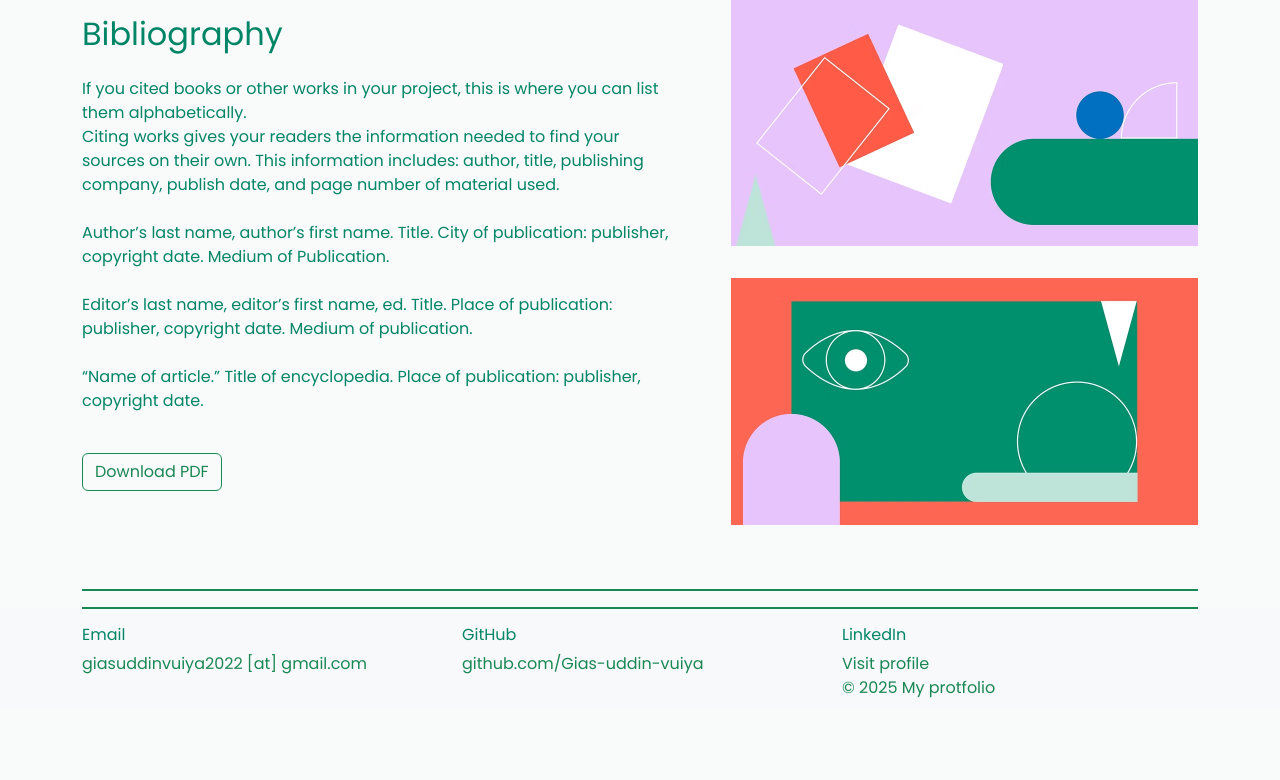
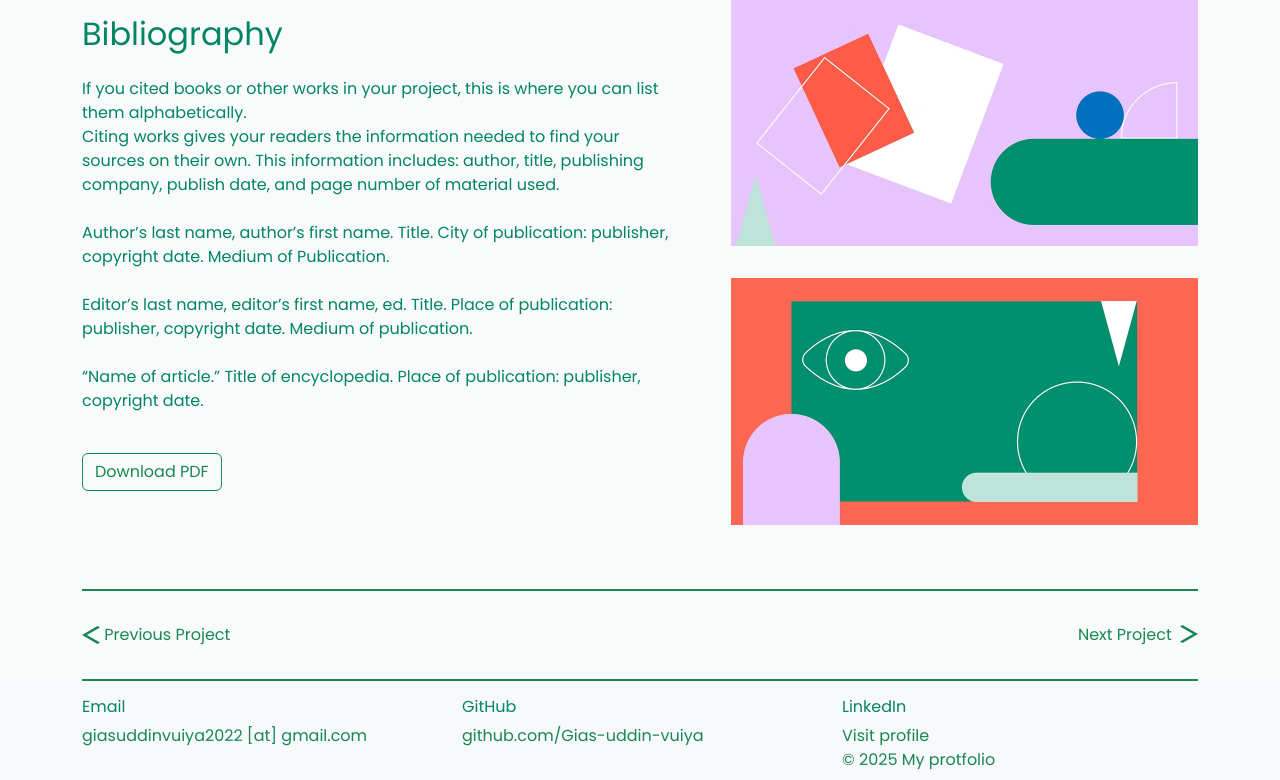
Before and after one commit to Gias-uddin-vuiya/capstone, a Django app: page /projects/english/ in a window 1280 px wide. Shown: the part 3786-4566 px from the top of the page. Before the commit the page ends 4484 px from the top, so only its background shows below. Run offline with Django 5.2, Linux system fonts and the light colour scheme.

Commit message:
feat: add pagination with custom icon for project navigation

```diff
--- a/portfolios/templates/makers_portfolio/english-project.html
+++ b/portfolios/templates/makers_portfolio/english-project.html
@@ -157,6 +157,29 @@
 
           <div class="divider mt-3 mb-3 border border-success"></div>
 
+          <div class="py-3 text-success">
+           <nav aria-label="Project navigation ">
+                <ul class="pagination justify-content-between align-items-center">
+
+                    <li class="page-item">
+                        <a class="page-link border-0 bg-transparent p-0 text-success fw-medium" href="#">
+                            {% include "makers_portfolio/icons/left-arrow.html"%} Previous Project
+                        </a>
+                    </li>
+
+                    <li class="page-item">
+                        <a class="page-link border-0 bg-transparent p-0 text-success fw-medium" href="#">
+                            Next Project
+                            <span class="d-inline-block ms-1" style="transform: rotate(180deg);">
+                            {% include "makers_portfolio/icons/right-arrow.html" %}
+                            </span>
+                        </a>
+                    </li>
+                </ul>
+            </nav>
+
+          </div>
+
           <div>
         </div>
     </section>
--- /dev/null
+++ b/portfolios/templates/makers_portfolio/icons/left-arrow.html
@@ -0,0 +1,12 @@
+<svg preserveAspectRatio="none" data-bbox="38.3 19.9 92.6 160.3"
+    viewBox="38.3 19.9 92.6 160.3"
+    height="18"
+    width="18"
+    xmlns="http://www.w3.org/2000/svg"
+    data-type="shape" role="presentation"
+    aria-hidden="true"
+    aria-label="" wixshapeid="11062b_11376299ac6b4261be2bfa43d7e28df5.svg">
+    <g>
+        <path fill="currentColor" d="M118.3 180.2l12.6-12.8-67.2-67.3 67.2-67.4-12.6-12.8-80 80.2 80 80.1z"></path>
+    </g>
+</svg>
--- /dev/null
+++ b/portfolios/templates/makers_portfolio/icons/right-arrow.html
@@ -0,0 +1,10 @@
+<svg preserveAspectRatio="none"
+    data-bbox="38.3 19.9 92.6 160.3"
+    viewBox="38.3 19.9 92.6 160.3"
+    height="18"
+    width="18"
+    xmlns="http://www.w3.org/2000/svg" data-type="shape" role="presentation" aria-hidden="true" aria-label="" wixshapeid="11062b_11376299ac6b4261be2bfa43d7e28df5.svg">
+    <g>
+        <path fill="currentColor" d="M118.3 180.2l12.6-12.8-67.2-67.3 67.2-67.4-12.6-12.8-80 80.2 80 80.1z"></path>
+    </g>
+</svg>
```
